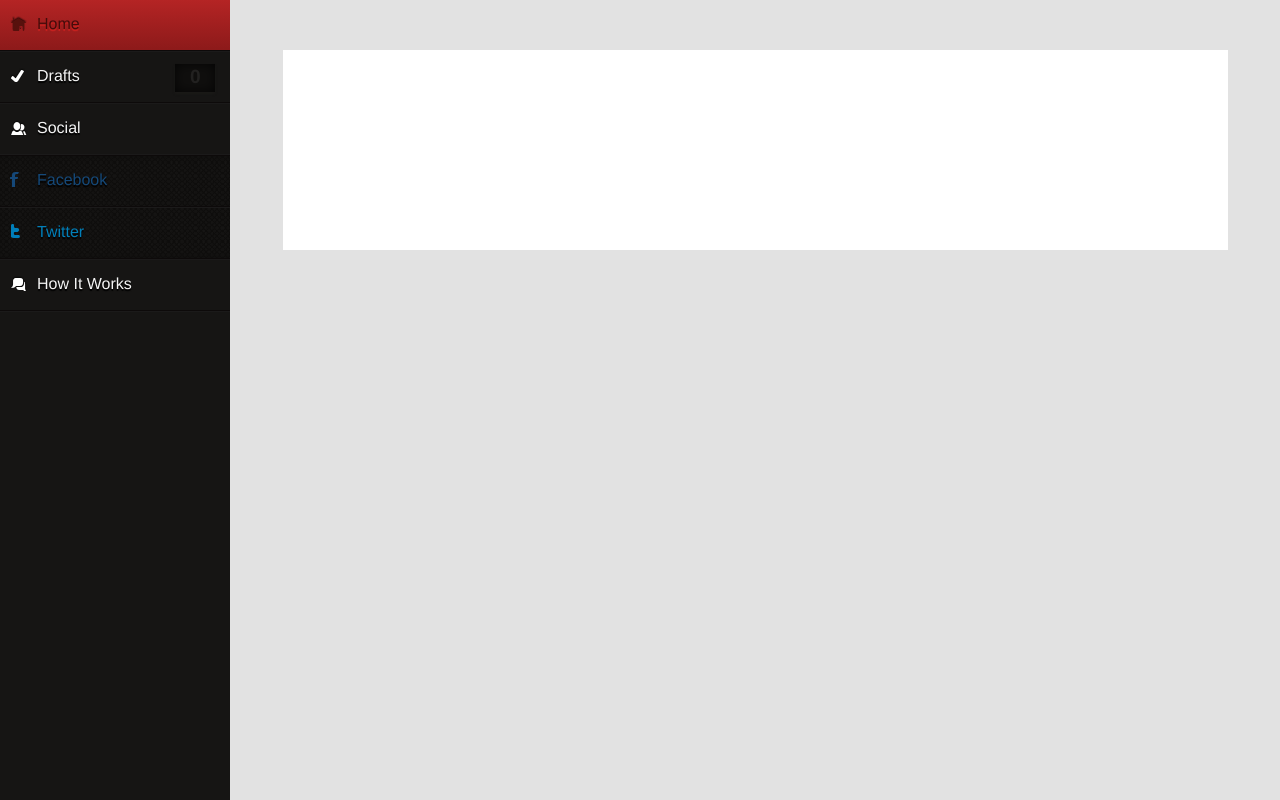
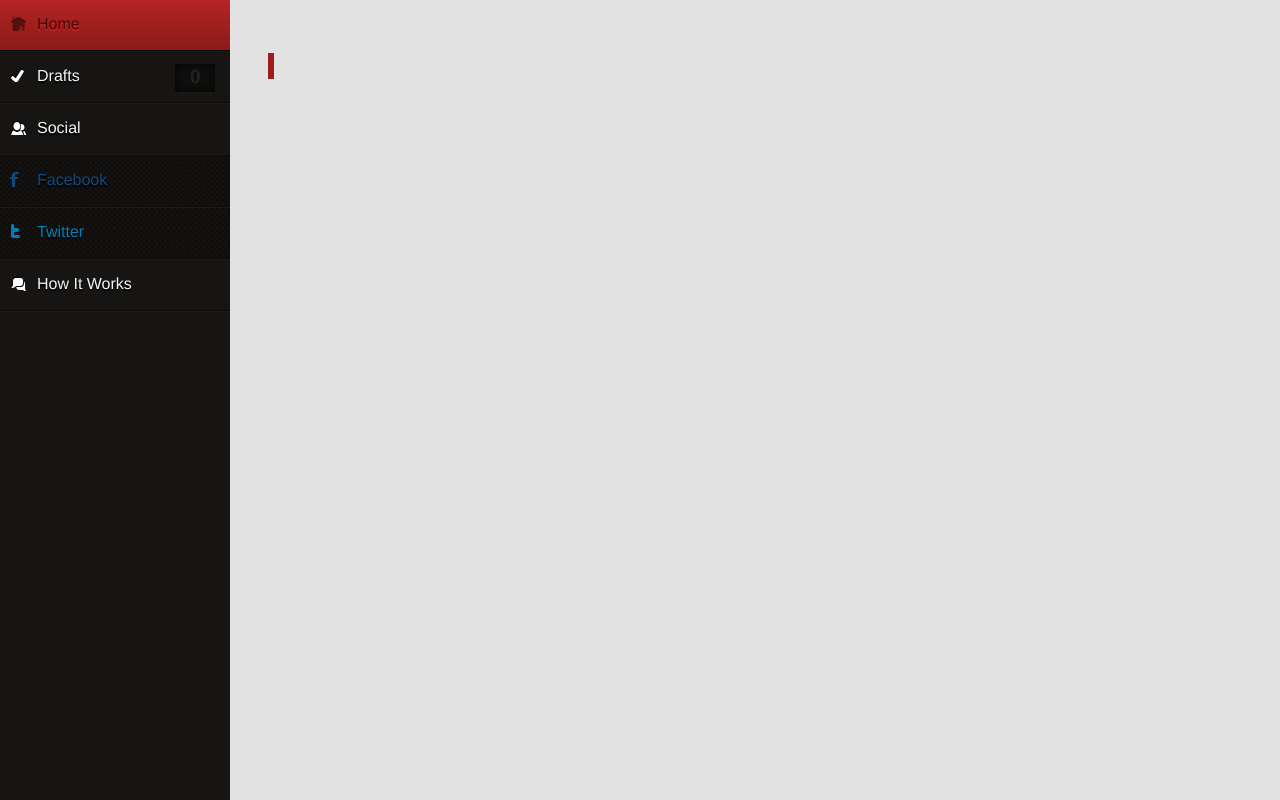
Before and after one commit to bbarton/bad.gr, a website: page static/index.html in a window 1280 px wide. Drawn offline with Linux system fonts and the light colour scheme.

Commit message:
textarea styling

```diff
--- a/static/partials/home.html
+++ b/static/partials/home.html
@@ -48,7 +48,10 @@
 </div>
 <div id='right'>
   <div id='entry-container'>
-    <textarea ng:model='post.content'></textarea>
+    <div id='text-container'>
+      <div id='entry-head'></div>
+      <textarea ng:model='post.content'></textarea>
+    </div>
     <div ng:click='post()' id='post'></div>
   </div>
 </div>
--- a/static/sass/main.sass
+++ b/static/sass/main.sass
@@ -85,8 +85,23 @@ body
   #entry-container
     width: 90%
     margin: 50px auto
-    textarea
-      width: 100%
-      min-height: 200px
-      border: none
-      resize: none
+    #text-container
+      position: relative
+      #entry-head
+        background-color: hsl(360, 70.9%, 36.8%)
+        width: 6px
+        height: 26px
+        position: absolute
+        top: 3px
+        left: -15px
+      textarea
+        width: 100%
+        min-height: 200px
+        border: none
+        margin: 0px
+        background-color: transparent
+        font: 1.5em Helvetica Neue
+        color: hsl(360, 0.4%, 50.4%)
+        resize: none
+        &:focus
+          outline: none
```
Also changed, not shown: static/stylesheets/main.css.
